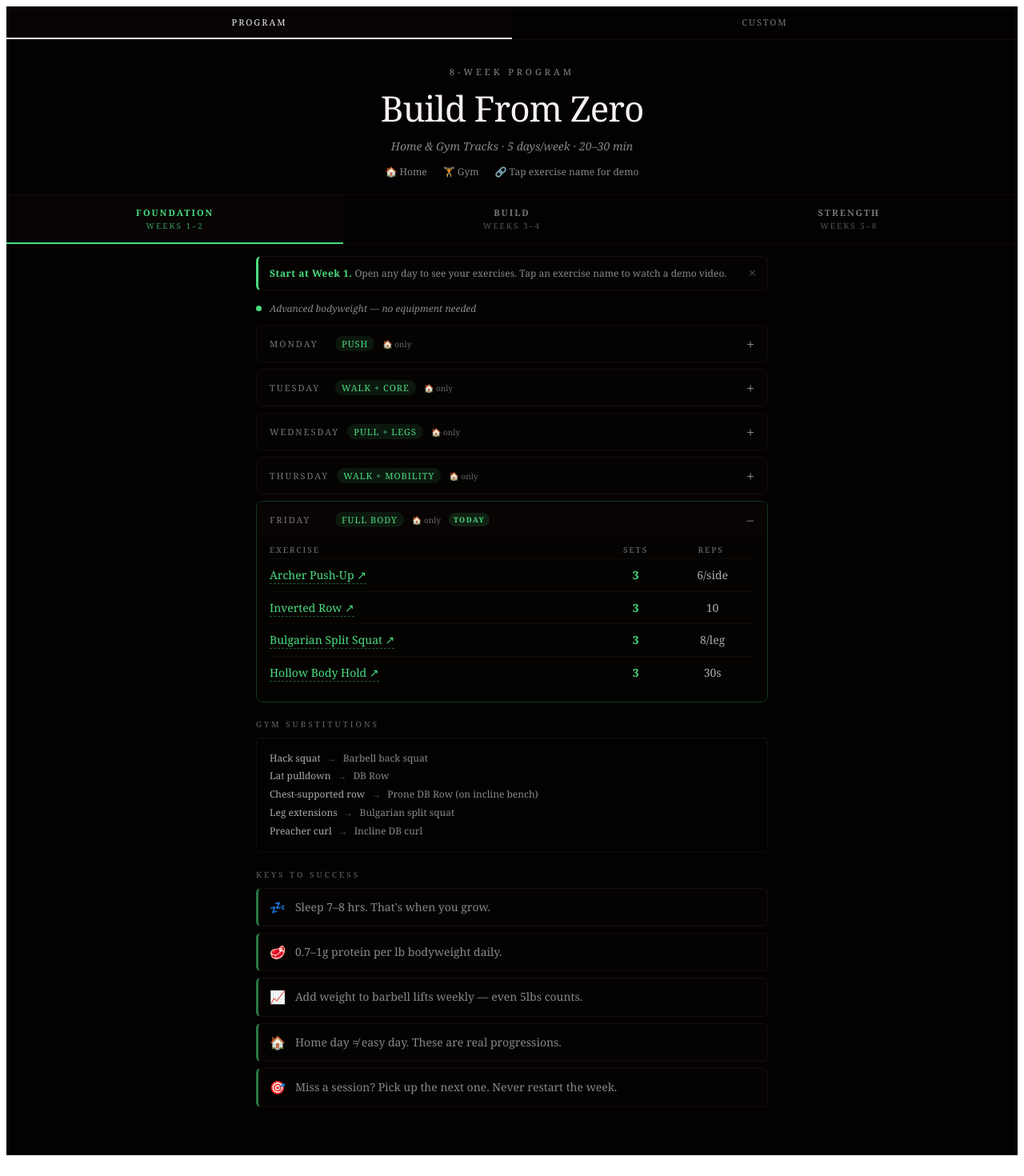
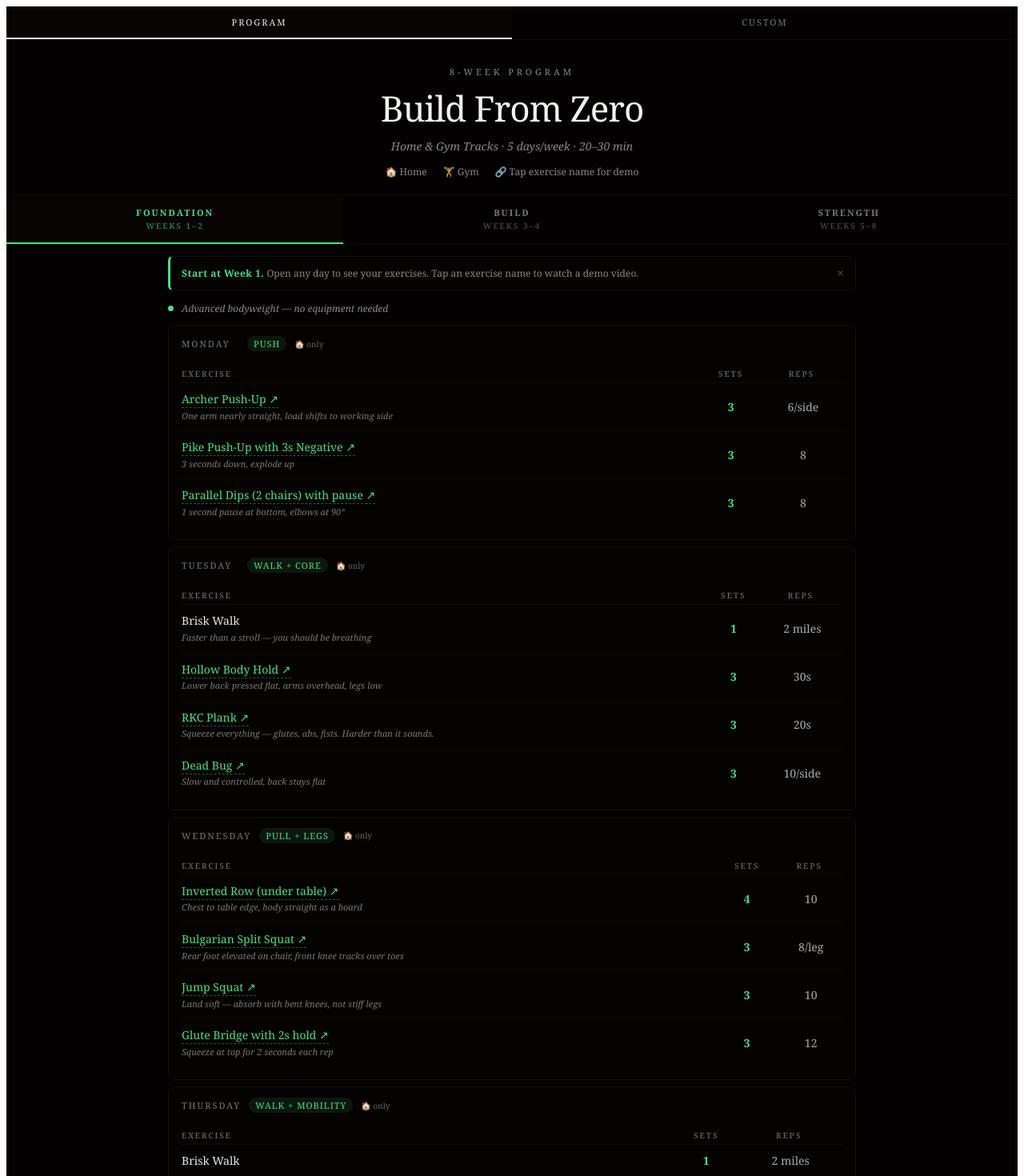
Before and after one commit to hazelugo/Workout-App, a Vue app: page / in a window 1280 px wide. Shown: the top 1470 px of the page at 80% size. Built offline with nearby package versions, Linux system fonts and the light colour scheme.

Commit message:
refine layout and responsive behavior

```diff
--- a/src/views/ProgramView.vue
+++ b/src/views/ProgramView.vue
@@ -34,7 +34,7 @@
   </div>
 
   <!-- Phase Tabs -->
-  <div style="display: flex; border-bottom: 1px solid oklch(15% 0.008 45)">
+  <div class="phase-tabs" style="display: flex; border-bottom: 1px solid oklch(15% 0.008 45)">
     <button
       v-for="(p, i) in program.phases"
       :key="p.id"
@@ -62,11 +62,11 @@
   <Transition name="reveal">
     <div
       v-if="!firstRunSeen"
-      style="
-        max-width: 640px;
-        margin: 14px auto 0;
-        padding: 0 16px;
-      "
+      :style="{
+        maxWidth: isDesktop ? '860px' : '640px',
+        margin: '14px auto 0',
+        padding: '0 16px',
+      }"
     >
       <div
         style="
@@ -112,7 +112,7 @@
   <div :key="activePhase">
 
   <!-- Phase Subtitle -->
-  <div style="padding: 14px 20px 4px; max-width: 640px; margin: 0 auto">
+  <div :style="{ padding: '14px 20px 4px', maxWidth: isDesktop ? '860px' : '640px', margin: '0 auto' }">
     <div style="display: flex; align-items: center; gap: 10px">
       <div
         :style="{
@@ -128,7 +128,7 @@
   </div>
 
   <!-- Days -->
-  <div style="max-width: 640px; margin: 8px auto 0; padding: 0 16px">
+  <div :style="{ maxWidth: isDesktop ? '860px' : '640px', margin: '8px auto 0', padding: '0 16px' }">
     <div
       v-for="(d, i) in phase.days"
       :key="d.day"
@@ -143,8 +143,9 @@
       <!-- Day Header Button -->
       <button
         @click="toggleDay(i)"
-        :aria-expanded="expandedDay === i"
-        :aria-label="`${d.day}: ${d.label} — ${expandedDay === i ? 'collapse' : 'expand'}`"
+        class="day-header-btn"
+        :aria-expanded="isDesktop ? undefined : expandedDay === i"
+        :aria-label="`${d.day}: ${d.label}${!isDesktop ? ` — ${expandedDay === i ? 'collapse' : 'expand'}` : ''}`"
         :style="{
           width: '100%',
           padding: '13px 16px',
@@ -198,15 +199,17 @@
             }"
           >Today</span>
         </div>
-        <span aria-hidden="true" style="color: #888; font-size: 18px; line-height: 1">{{
-          expandedDay === i ? '−' : '+'
-        }}</span>
+        <span
+          v-if="!isDesktop"
+          aria-hidden="true"
+          style="color: #888; font-size: 18px; line-height: 1"
+        >{{ expandedDay === i ? '−' : '+' }}</span>
       </button>
 
       <!-- Home / Gym Track Toggle -->
       <Transition name="reveal">
       <div
-        v-if="expandedDay === i && d.gym"
+        v-if="(isDesktop || expandedDay === i) && d.gym"
         style="display: flex; background: oklch(8% 0.012 45); border-bottom: 1px solid oklch(15% 0.008 45)"
       >
         <button
@@ -239,7 +242,7 @@
 
       <!-- Exercise Table -->
       <Transition name="accordion">
-      <div v-if="expandedDay === i" style="padding: 0 16px 16px; background: oklch(10% 0.01 45)">
+      <div v-if="isDesktop || expandedDay === i" style="padding: 0 16px 16px; background: oklch(10% 0.01 45)">
         <table style="width: 100%; border-collapse: collapse; font-size: 0.875rem; line-height: 1.4">
           <thead>
             <tr style="color: #777">
@@ -347,7 +350,7 @@
   </Transition>
 
   <!-- Gym Substitutions -->
-  <div style="max-width: 640px; margin: 20px auto 0; padding: 0 16px">
+  <div :style="{ maxWidth: isDesktop ? '860px' : '640px', margin: '20px auto 0', padding: '0 16px' }">
     <div
       style="
         font-size: 10px;
@@ -378,7 +381,7 @@
   </div>
 
   <!-- Keys to Success -->
-  <div style="max-width: 640px; margin: 20px auto 0; padding: 0 16px">
+  <div :style="{ maxWidth: isDesktop ? '860px' : '640px', margin: '20px auto 0', padding: '0 16px' }">
     <div
       style="
         font-size: 10px;
@@ -390,7 +393,7 @@
     >
       Keys to Success
     </div>
-    <div style="display: flex; flex-direction: column; gap: 8px">
+    <div class="tips-grid">
       <div
         v-for="(t, i) in tips"
         :key="i"
@@ -417,7 +420,7 @@
 </template>
 
 <script setup>
-import { ref, computed } from 'vue'
+import { ref, computed, onMounted, onUnmounted } from 'vue'
 
 
 // ─── Helpers ──────────────────────────────────────────────────────────────────
@@ -1130,6 +1133,14 @@ function dismissFirstRun() {
   localStorage.setItem('onboard-v1', '1')
 }
 
+// ─── Responsive ───────────────────────────────────────────────────────────────
+
+const windowWidth = ref(typeof window !== 'undefined' ? window.innerWidth : 375)
+const isDesktop = computed(() => windowWidth.value >= 900)
+function onResize() { windowWidth.value = window.innerWidth }
+onMounted(() => window.addEventListener('resize', onResize, { passive: true }))
+onUnmounted(() => window.removeEventListener('resize', onResize))
+
 // ─── Computed ─────────────────────────────────────────────────────────────────
 
 const phase = computed(() => program.phases[activePhase.value])
@@ -1142,7 +1153,11 @@ function selectPhase(i) {
 }
 
 function toggleDay(i) {
-  expandedDay.value = expandedDay.value === i ? -1 : i
+  if (isDesktop.value) {
+    expandedDay.value = i // select/highlight only — no collapsing on desktop
+  } else {
+    expandedDay.value = expandedDay.value === i ? -1 : i
+  }
 }
 
 function getTrack(dayIndex, hasGym) {
@@ -1216,4 +1231,35 @@ a:hover {
 .reveal-leave-to {
   opacity: 0;
 }
+
+/* ── Desktop adaptations ─────────────────────────────────── */
+
+/* Phase tabs: sticky so you can switch phases while scrolling the week */
+.phase-tabs {
+  position: sticky;
+  top: 0;
+  z-index: 10;
+  background: oklch(8% 0.012 45);
+}
+
+/* Day header hover feedback (desktop) */
+@media (min-width: 900px) {
+  .day-header-btn:hover {
+    filter: brightness(1.1);
+  }
+}
+
+/* Tips: 2-column grid on desktop */
+.tips-grid {
+  display: flex;
+  flex-direction: column;
+  gap: 8px;
+}
+
+@media (min-width: 900px) {
+  .tips-grid {
+    display: grid;
+    grid-template-columns: 1fr 1fr;
+  }
+}
 </style>
```
